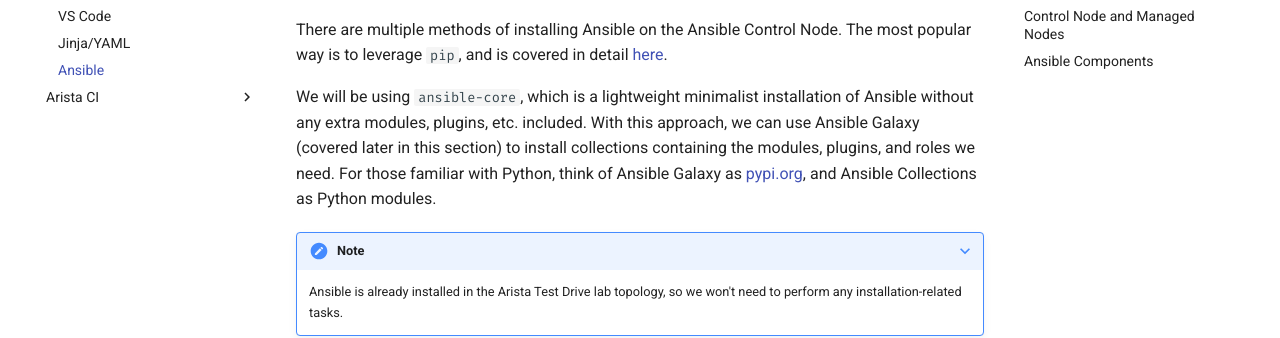
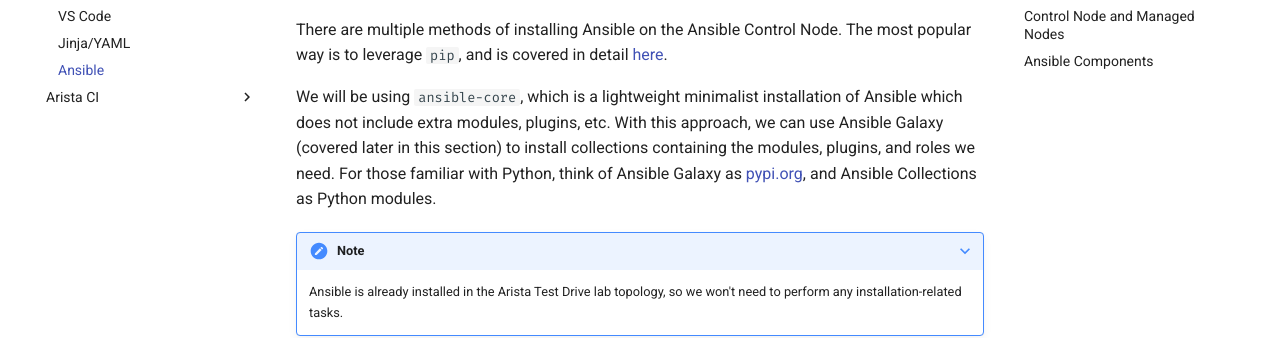
Before and after one commit to aristanetworks/avd-workshops, an MkDocs documentation site: the page built from workshops/ansible.md, in a window 1280 px wide and 900 px high, scrolled down 1405 px. Shown: the part 173-511 px from the top of the window. Built offline with MkDocs 1.6.1 and Material for MkDocs 9.7.7, drawn with Linux system fonts in a browser that asks for light colours; comment, search, counter and statistics services are not loaded.

Commit message:
ansible - core description wording
ansible - core description wording

```diff
--- a/workshops/ansible.md
+++ b/workshops/ansible.md
@@ -31,7 +31,7 @@
 
 There are multiple methods of installing Ansible on the Ansible Control Node. The most popular way is to leverage `pip`, and is covered in detail [here](https://docs.ansible.com/ansible/latest/installation_guide/intro_installation.html "Ansible Installation Documentation").
 
-We will be using `ansible-core`, which is a lightweight minimalist installation of Ansible without any extra modules, plugins, etc. included. With this approach, we can use Ansible Galaxy (covered later in this section) to install collections containing the modules, plugins, and roles we need. For those familiar with Python, think of Ansible Galaxy as [pypi.org](https://pypi.org "Python Packge Index"), and Ansible Collections as Python modules.
+We will be using `ansible-core`, which is a lightweight minimalist installation of Ansible which does not include extra modules, plugins, etc. With this approach, we can use Ansible Galaxy (covered later in this section) to install collections containing the modules, plugins, and roles we need. For those familiar with Python, think of Ansible Galaxy as [pypi.org](https://pypi.org "Python Packge Index"), and Ansible Collections as Python modules.
 
 ???+ note
     Ansible is already installed in the Arista Test Drive lab topology, so we won't need to perform any installation-related tasks.
```
